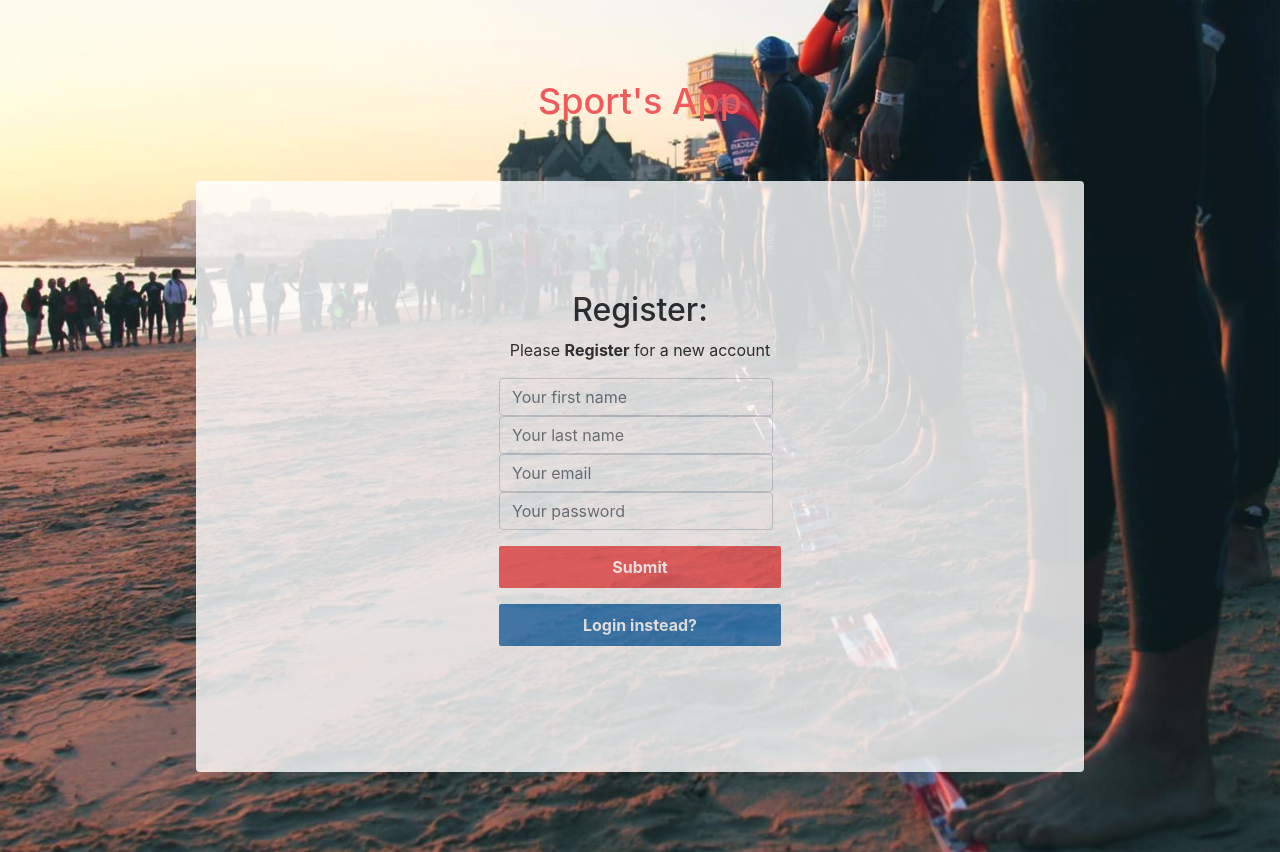
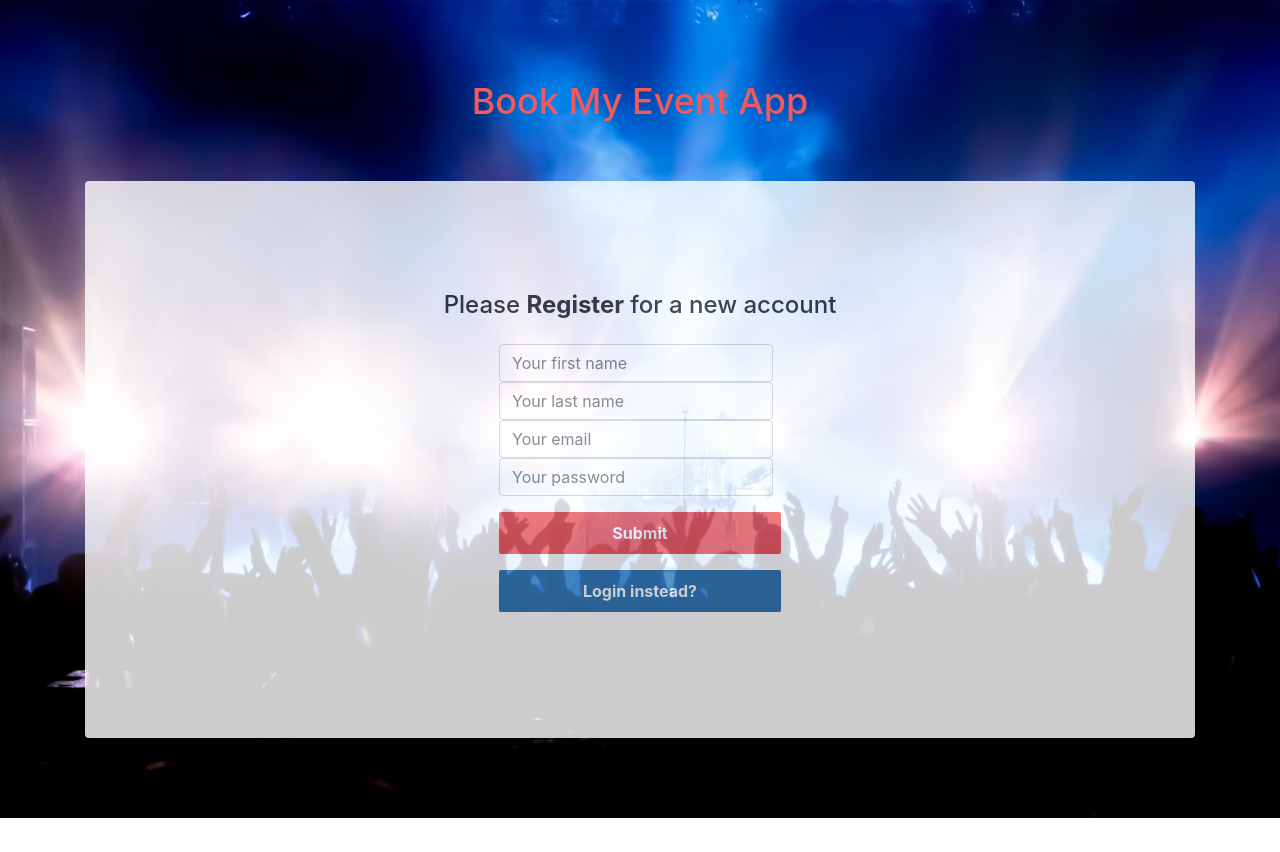
Before and after one commit to truptidesale/mern-event-frontend, a React (Create React App) app: page /register in a window 1280 px wide. After the commit the page ends 818 px from the top, so only its background shows below. Built offline with nearby package versions, Linux system fonts and the light colour scheme.

Commit message:
changed layout

```diff
--- a/src/App.css
+++ b/src/App.css
@@ -42,7 +42,7 @@ button {
 }
 
 .content {
-  width: 80%;
+  width: 100%;
   opacity: 0.8;
   background: #ffffff;
   margin-top: 50px;
--- a/src/App.js
+++ b/src/App.js
@@ -8,7 +8,7 @@ function App() {
   return (
     <ContextWrapper>
       <Container>
-        <h1>Sport's App</h1>
+        <h1>Book My Event App</h1>
         <div className="content">
           <Routes />
         </div>
--- a/src/components/TopNav.js
+++ b/src/components/TopNav.js
@@ -23,13 +23,13 @@ const TopNav = () => {
                 <Collapse isOpen={!collapsed} navbar>
                     <Nav navbar>
                         <NavItem>
-                            <Link to="/events">Events</Link>
+                            <Link to="/">Home</Link>
                         </NavItem>
                         <NavItem>
-                            <Link to="/">Dashboard</Link>
+                            <Link to="/events">Create Event</Link>
                         </NavItem>
                         <NavItem>
-                            <Link to="/myregistrations">My Registrations</Link>
+                            <Link to="/myregistrations">Registration Requests</Link>
                         </NavItem>
                     </Nav>
                 </Collapse>
--- a/src/pages/Dashboard/dashboard.css
+++ b/src/pages/Dashboard/dashboard.css
@@ -2,7 +2,7 @@ ul.events-list {
   width: 100%;
   list-style: none;
   display: grid;
-    grid-template-columns: 1fr 1fr;
+  grid-template-columns: 1fr 1fr 1fr;
   grid-gap: 20px;
   margin-bottom: 30px;
 }
@@ -20,16 +20,15 @@ ul.events-list li header {
   border-radius: 4px;
 }
 
-ul.events-list li strong{
+ul.events-list li strong {
   margin-top: 12px;
   font-size: 24px;
   color: #444;
 }
 
-
-div.filter-panel{
+div.filter-panel {
   display: flex;
-    justify-content: space-between;
+  justify-content: center;
   margin-bottom: 50px;
 }
 
@@ -46,11 +45,14 @@ ul.notifications {
 ul.notifications li {
   font-size: 16px;
   line-height: 24px;
-
 }
 
-@media (max-width:768px){
-    ul.events-list{
+@media (max-width: 768px) {
+  ul.events-list {
     grid-template-columns: 1fr;
   }
 }
+
+.event-btn {
+  margin-top: 15px;
+}
--- a/src/pages/Dashboard/index.js
+++ b/src/pages/Dashboard/index.js
@@ -164,7 +164,7 @@ export default function Dashboard({ history }) {
             <div className="filter-panel">
                 <Dropdown isOpen={dropdownOpen} toggle={toggle}>
                     <DropdownToggle color="primary" caret>
-                        Filter
+                        Select Category
                     </DropdownToggle>
                     <DropdownMenu>
                         <DropdownItem onClick={() => filterHandler(null)} active={rSelected === null} >All Sports</DropdownItem>
@@ -177,16 +177,16 @@ export default function Dashboard({ history }) {
             </div>
             <ul className="events-list">
                 {events.map(event => (
-                    < li key={event._id} >
+                    <li key={event._id}>
                         <header style={{ backgroundImage: `url(${event.thumbnail_url})` }}>
                             {event.user === user_id ? <div><Button color="danger" size="sm" onClick={() => deleteEventHandler(event._id)}>Delete</Button></div> : ""}
+                        </header>
+                            <strong>{event.title}</strong>
+                            <span>Date: {moment(event.date).format('ll')}</span>
+                            <span>Price: {parseFloat(event.price).toFixed(2)}</span>
+                            <span>Description: {event.description}</span>
 
-                        </header>
-                        <strong>{event.title}</strong>
-                        <span>Event Date: {moment(event.date).format('l')}</span>
-                        <span>Event Price: {parseFloat(event.price).toFixed(2)}</span>
-                        <span>Event Description: {event.description}</span>
-                        <Button color="primary" onClick={() => registrationRequestHandler(event)}>Registration Request</Button>
+                        <Button className="event-btn" color="primary" onClick={() => registrationRequestHandler(event)}>Registration Request</Button>
                     </li>
                 ))}
             </ul>
--- a/src/pages/Login/index.js
+++ b/src/pages/Login/index.js
@@ -52,10 +52,10 @@ export default function Login({ history }) {
                     </FormGroup>
                 </div>
                 <FormGroup>
-                    <Button className="submit-btn">Submit</Button>
+                    <Button className="submit-btn">Login</Button>
                 </FormGroup>
                 <FormGroup>
-                    <Button className="secondary-btn" onClick={() => history.push("/register")}>New Account</Button>
+                    <Button className="secondary-btn" onClick={() => history.push("/register")}>Register</Button>
                 </FormGroup>
             </Form>
             {error ? (
--- a/src/pages/Register/index.js
+++ b/src/pages/Register/index.js
@@ -51,8 +51,8 @@ export default function Register({ history }) {
 
     return (
         <Container>
-            <h2>Register:</h2>
-            <p>Please <strong>Register</strong> for a new account</p>
+            <h4>Please <strong>Register</strong> for a new account</h4>
+            <p></p>
             <Form onSubmit={handleSubmit}>
                 <div className="input-group">
                     <FormGroup className="mb-2 mr-sm-2 mb-sm-0">
```
Also changed, not shown: src/assets/background.jpg. Lines whose indentation alone changed are shown as unchanged.
